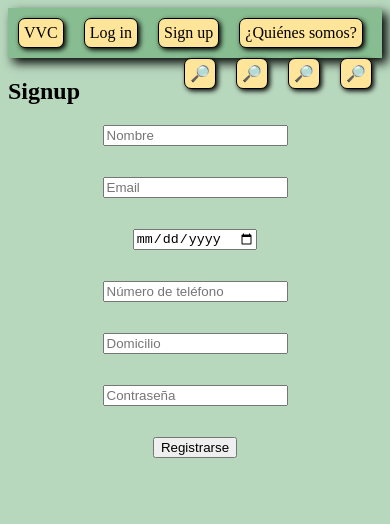
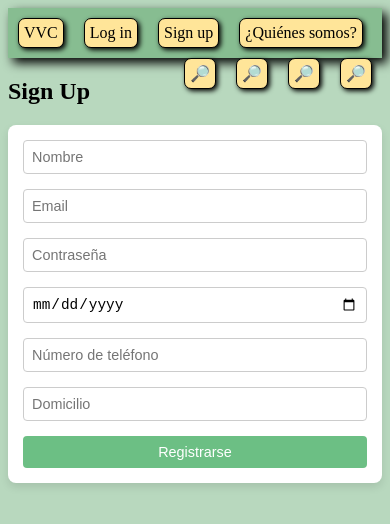
Before and after one commit to Corcholog/VVC, a React (Vite) app: page /SignUp in a window 390 px wide. Shown: the top 524 px of the page. Built offline with nearby package versions, Linux system fonts and the light colour scheme.

Commit message:
Login y SignUp mas bonito
Mas bonito

```diff
--- a/src/components/Formulario_Login.jsx
+++ b/src/components/Formulario_Login.jsx
@@ -29,7 +29,7 @@ export function Formulario({ setUser }) {
             if (data.success) {
                 setUser([data.nombreUsuario]);
                 alert('Login exitoso');
-                //Redireccionar a la página principal, por ejemplo:
+                // Redireccionar a la página principal, por ejemplo:
                 window.location.href = '/mapa';
             } else {
                 setError(true);
@@ -45,21 +45,27 @@ export function Formulario({ setUser }) {
         <section>
             <h1>Login</h1>
             <form className="Formulario" onSubmit={handleSubmit}>
+                <div className={`form-group ${error && nombre === "" ? 'error' : ''}`}>
                     <input
                         type="text"
                         value={nombre}
                         onChange={ev => setNombre(ev.target.value)}
-                    placeholder="Usuario"
+                        placeholder="Email"
                     />
+                    {error && nombre === "" && <span className="error-message">* Campo obligatorio</span>}
+                </div>
+                <div className={`form-group ${error && contraseña === "" ? 'error' : ''}`}>
                     <input
                         type="password"
                         value={contraseña}
                         onChange={ev => setContraseña(ev.target.value)}
                         placeholder="Contraseña"
                     />
+                    {error && contraseña === "" && <span className="error-message">* Campo obligatorio</span>}
+                </div>
                 <button>Iniciar sesión</button>
             </form>
-            {error && <p>Todos los campos son obligatorios o las credenciales son incorrectas</p>}
+            {error && <p  className="Error">Todos los campos son obligatorios o las credenciales son incorrectas</p>}
         </section>
     );
 }
--- a/src/components/Formulario_SignUp.jsx
+++ b/src/components/Formulario_SignUp.jsx
@@ -19,9 +19,9 @@ export function Formulario({ setUser }) {
 
         // Validar campos obligatorios
         const nuevosErroresCampos = {
-            nombre: nombre === "",
-            contraseña: contraseña === "",
-            email: email === ""
+            nombre: nombre.trim() === "",
+            contraseña: contraseña.trim() === "",
+            email: email.trim() === ""
         };
         setErroresCampos(nuevosErroresCampos);
 
@@ -55,11 +55,11 @@ export function Formulario({ setUser }) {
             setError(true);
             console.error('Error en el signup:', error);
         }
-    }
+    };
 
     return (
         <section>
-            <h1>Signup</h1>
+            <h1>Sign Up</h1>
             <form className="Formulario" onSubmit={handleSubmit}>
                 <div className={`form-group ${erroresCampos.nombre ? 'error' : ''}`}>
                     <input
@@ -78,6 +78,15 @@ export function Formulario({ setUser }) {
                         placeholder="Email"
                     />
                     {erroresCampos.email && <span className="error-message">* Campo obligatorio</span>}
+                </div>
+                <div className={`form-group ${erroresCampos.contraseña ? 'error' : ''}`}>
+                    <input
+                        type="password"
+                        value={contraseña}
+                        onChange={ev => setContraseña(ev.target.value)}
+                        placeholder="Contraseña"
+                    />
+                    {erroresCampos.contraseña && <span className="error-message">* Campo obligatorio</span>}
                 </div>
                 <div className="form-group">
                     <input
@@ -103,18 +112,9 @@ export function Formulario({ setUser }) {
                         placeholder="Domicilio"
                     />
                 </div>
-                <div className={`form-group ${erroresCampos.contraseña ? 'error' : ''}`}>
-                    <input
-                        type="password"
-                        value={contraseña}
-                        onChange={ev => setContraseña(ev.target.value)}
-                        placeholder="Contraseña"
-                    />
-                    {erroresCampos.contraseña && <span className="error-message">* Campo obligatorio</span>}
-                </div>
-                <button>Registrarse</button>
+                <button className="Formulario_button">Registrarse</button>
             </form>
-            {error && <p>Hay errores en los campos obligatorios.</p>}
+            {error && <p className="Error">Hay errores en los campos obligatorios.</p>}
         </section>
     );
 }
--- a/src/main.jsx
+++ b/src/main.jsx
@@ -1,12 +1,12 @@
 import React from 'react'
 import ReactDOM from 'react-dom/client'
 import App from './App.jsx'
-//import './index.css'
 import './styles/mapa.css'
 import "./styles/Formulario.css"
 import "./styles/FormularioSignUp.css"
-import "./styles/QuienesSomos.css"
 import 'mapbox-gl/dist/mapbox-gl.css'; // Importa la hoja de estilos de mapbox-gl
+import './styles/About.css';
+
 
 ReactDOM.createRoot(document.getElementById('root')).render(
   <React.StrictMode>
--- a/src/pages/Quienes_Somos.jsx
+++ b/src/pages/Quienes_Somos.jsx
@@ -2,6 +2,7 @@ import React from 'react';
 import { FaFacebook, FaInstagram, FaTwitter } from 'react-icons/fa';
 import AboutNosotros from "../components/About";
 import Navbar from '../components/Nav';
+import "../styles/QuienesSomos.css"
 
 function Quienes_Somos() {
   return (
--- a/src/pages/SignUp.jsx
+++ b/src/pages/SignUp.jsx
@@ -13,8 +13,8 @@ function SignUp() {
     <div className="App">
       {
         !user.length > 0
-        ? <Formulario setUser={setUser} />
-        : <Home_Prueba user={user} setUser={setUser}/>
+          ? <Formulario setUser={setUser} />
+          : <Home_Prueba user={user} setUser={setUser}/>
       }
     </div>
   </>
--- /dev/null
+++ b/src/styles/About.css
@@ -0,0 +1,68 @@
+
+.quienes-somos {
+    padding: 50px 0;
+    background-color: #f8f8f8;
+    text-align: center;
+  }
+
+  .quienes-somos-container {
+    max-width: 960px;
+    margin: 0 auto;
+    padding: 0 20px;
+  }
+
+  .quienes-somos-title {
+    font-size: 2.5rem;
+    color: #333;
+    margin-bottom: 30px;
+    border-bottom: 2px solid #6cbf84;
+    display: inline-block;
+    padding-bottom: 10px;
+  }
+
+  .quienes-somos-content {
+    display: flex;
+    flex-direction: column;
+    align-items: center;
+  }
+
+  .quienes-somos-text {
+    max-width: 600px;
+    text-align: center;
+    margin-bottom: 30px;
+  }
+
+  .quienes-somos-image {
+    max-width: 100%;
+  }
+
+  .quienes-somos-image img {
+    max-width: 400px; /* Tamaño máximo deseado */
+    width: 100%; /* Ajuste al 100% del ancho del contenedor */
+    height: auto;
+    border-radius: 8px;
+    box-shadow: 0 4px 8px rgba(0, 0, 0, 0.1);
+  }
+
+  .redes-sociales {
+    display: flex;
+    justify-content: center;
+    margin-top: 20px;
+  }
+
+  .icono-red-social {
+    font-size: 2rem; /* Tamaño del icono */
+    margin: 0 10px; /* Espaciado entre los iconos */
+    color: #333; /* Color del icono */
+    transition: color 0.3s;
+  }
+
+  .icono-red-social:hover {
+    color: #0073e6; /* Color del icono al pasar el ratón por encima */
+  }
+
+  #encabezadito {
+    display: flex;
+    justify-content: center;
+    align-items: center;
+  }
--- a/src/styles/Formulario.css
+++ b/src/styles/Formulario.css
@@ -1,7 +1,91 @@
-.Formulario{
-    display: flex;
-    justify-content: center;
-    flex-direction: column;
-    align-items: center;
-    gap: 1rem;
+/* Contenedor del formulario */
+.Formulario {
+    max-width: 400px;
+    margin: 0 auto;
+    padding: 20px;
+    background-color: #ffffff;
+    border-radius: 8px;
+    box-shadow: 0 4px 8px rgba(0, 0, 0, 0.1);
 }
+
+/* Grupo de formularios */
+.form-group {
+    margin-bottom: 15px;
+}
+
+/* Input de formulario */
+.form-group input {
+    width: 100%;
+    padding: 10px;
+    border: 1px solid #ccc;
+    border-radius: 4px;
+    box-sizing: border-box;
+    font-size: 1rem;
+    transition: border-color 0.3s;
+}
+
+.form-group input:focus {
+    border-color: #6cbf84;
+    outline: none;
+}
+
+/* Mensaje de error */
+.error-message {
+    color: red;
+    font-size: 12px;
+    margin-top: 5px;
+}
+
+/* Botón de envío */
+.Formulario_button button {
+    width: 100%;
+    padding: 10px;
+    background-color: #6cbf84;
+    color: white;
+    border: none;
+    border-radius: 4px;
+    font-size: 1rem;
+    cursor: pointer;
+    transition: background-color 0.3s;
+}
+
+.Formulario_button button:hover {
+    background-color: #58a46b;
+}
+
+/* Encabezado del formulario */
+.Formulario h1 {
+    text-align: center;
+    font-size: 1.5rem;
+    color: #333;
+    margin-bottom: 20px;
+}
+
+/* Estilo para el mensaje de error general */
+.Formulario p {
+    color: red;
+    text-align: center;
+    font-size: 1rem;
+}
+
+/* Responsive adjustments */
+@media (max-width: 480px) {
+    .Formulario {
+        padding: 15px;
+    }
+
+    .form-group input,
+    button {
+        padding: 8px;
+        font-size: 0.9rem;
+    }
+
+    .Formulario h1 {
+        font-size: 1.2rem;
+    }
+}
+
+.Error {
+    text-align: center;
+    color: #f00c0c;
+}
--- a/src/styles/FormularioSignUp.css
+++ b/src/styles/FormularioSignUp.css
@@ -1,13 +1,94 @@
-.form-group {
-    margin-bottom: 15px;
+/*
+
+/* Contenedor del formulario */
+.Formulario {
+    max-width: 400px;
+    margin: 0 auto;
+    padding: 20px;
+    background-color: #ffffff;
+    border-radius: 8px;
+    box-shadow: 0 4px 8px rgba(0, 0, 0, 0.1);
+    text-align: center; /* Alineamos el contenido al centro */
 }
 
-.form-group.error input {
-    border-color: red;
+/* Grupo de formularios específico para SignUp */
+.Formulario .form-group {
+    margin-bottom: 15px;
+    display: flex;
+    flex-direction: column;
 }
 
-.error-message {
+/* Input de formulario específico para SignUp */
+.Formulario input[type="text"],
+.Formulario input[type="date"],
+.Formulario input[type="password"] {
+    width: 100%;
+    padding: 10px;
+    border: 1px solid #ccc;
+    border-radius: 4px;
+    box-sizing: border-box;
+    font-size: 1rem;
+    transition: border-color 0.3s;
+}
+
+.Formulario input[type="text"]:focus,
+.Formulario input[type="date"]:focus,
+.Formulario input[type="password"]:focus {
+    border-color: #6cbf84;
+    outline: none;
+}
+
+/* Mensaje de error específico para SignUp */
+.Formulario .error-message {
     color: red;
     font-size: 12px;
-    margin-left: 10px;
+    margin-top: 5px;
 }
+
+/* Botón de envío específico para SignUp */
+.Formulario button {
+    width: 100%;
+    padding: 10px;
+    background-color: #6cbf84;
+    color: white;
+    border: none;
+    border-radius: 4px;
+    font-size: 1rem;
+    cursor: pointer;
+    transition: background-color 0.3s;
+}
+
+.Formulario button:hover {
+    background-color: #58a46b;
+}
+
+/* Estilo para el mensaje de error general específico para SignUp */
+.Formulario p {
+    color: red;
+    text-align: center;
+    font-size: 1rem;
+}
+
+/* Responsive adjustments */
+@media (max-width: 480px) {
+    .Formulario {
+        padding: 15px;
+    }
+
+    .Formulario input[type="text"],
+    .Formulario input[type="date"],
+    .Formulario input[type="password"] {
+        padding: 8px;
+        font-size: 0.9rem;
+    }
+
+    .Formulario button {
+        padding: 8px;
+        font-size: 0.9rem;
+    }
+}
+
+.Error {
+    text-align: center;
+    color: #f00c0c;
+}
```
Also changed, not shown: server.js (+7 -4 lines). Lines whose indentation alone changed are shown as unchanged.
